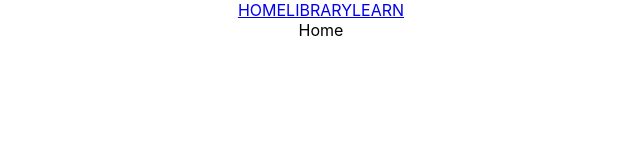
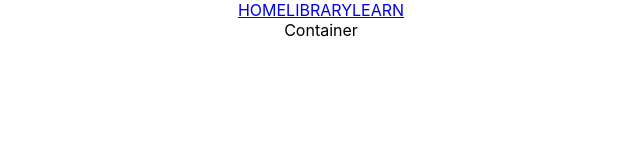
Before and after one commit to NastassiaMikhalenka/learnEnglish, a React (Create React App) app: page /#/ in a window 1280 px wide. Shown: the top 160 px of the page, without its empty margins (319-959 px from the left). Built offline with nearby package versions, Linux system fonts and the light colour scheme.

Commit message:
added container

```diff
--- a/src/components/HomePage/HomePage.tsx
+++ b/src/components/HomePage/HomePage.tsx
@@ -5,7 +5,9 @@ export const HomePage = () => {
 
     return (
         <div>
-            Home
+            <div>
+                Container
+            </div>
         </div>
     )
 };
```
